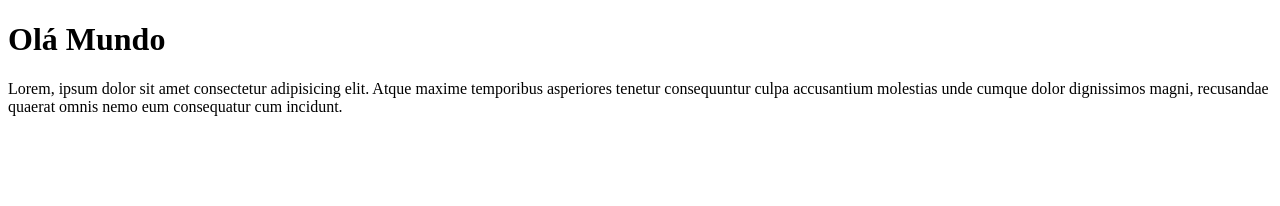
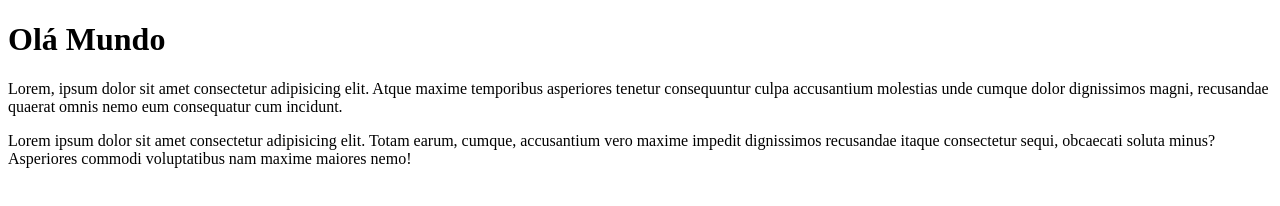
Before and after one commit to LucasAraujoAlves/Ola-Mundo, a plain HTML site: page Site-exemplo/index.html in a window 1280 px wide. Drawn offline with Linux system fonts and the light colour scheme.

Commit message:
Adicionei um Paragrafo

```diff
--- a/Site-exemplo/index.html
+++ b/Site-exemplo/index.html
@@ -8,5 +8,6 @@
 <body>
     <h1>Olá Mundo</h1>
     <p>Lorem, ipsum dolor sit amet consectetur adipisicing elit. Atque maxime temporibus asperiores tenetur consequuntur culpa accusantium molestias unde cumque dolor dignissimos magni, recusandae quaerat omnis nemo eum consequatur cum incidunt.</p>
+    <p>Lorem ipsum dolor sit amet consectetur adipisicing elit. Totam earum, cumque, accusantium vero maxime impedit dignissimos recusandae itaque consectetur sequi, obcaecati soluta minus? Asperiores commodi voluptatibus nam maxime maiores nemo!</p>
 </body>
 </html>
```
